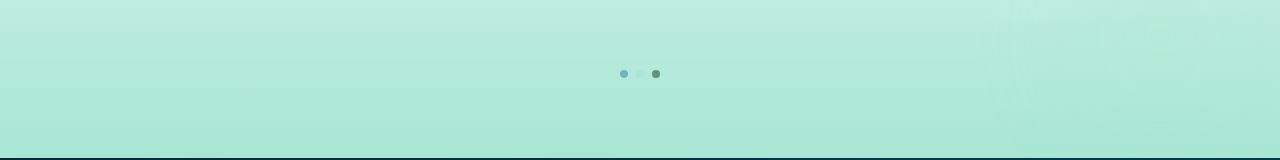
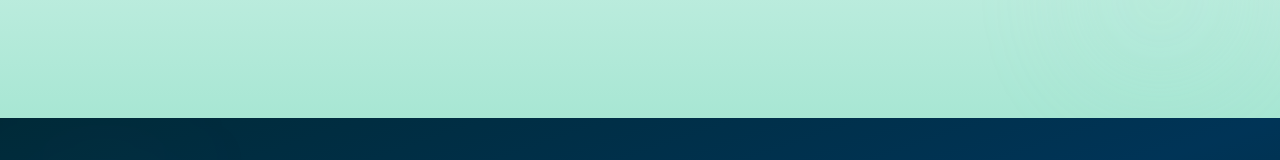
Before and after one commit to RodrigoGMGit/modern-find-freedom, a React (Vite) app: page / in a window 1280 px wide. Shown: the part 5584-5744 px from the top of the page. Built offline with nearby package versions, Linux system fonts and the light colour scheme; the HTML template or start-up script is replaced by a standard one.

Commit message:
Visual edit in Lovable

```diff
--- a/src/components/PartnersSection.tsx
+++ b/src/components/PartnersSection.tsx
@@ -97,13 +97,7 @@ const PartnersSection = () => {
       </div>
 
       {/* Indicador visual de scroll */}
-      <div className="relative flex justify-center items-center mt-6 sm:mt-8">
-        <div className="flex gap-2 items-center">
-          <div className="w-2 h-2 rounded-full bg-brand-teal-500 animate-pulse"></div>
-          <div className="w-2 h-2 rounded-full bg-brand-mint-200 animate-pulse delay-150"></div>
-          <div className="w-2 h-2 rounded-full bg-brand-olive-500 animate-pulse delay-300"></div>
-        </div>
-      </div>
+
     </section>;
 };
 export default PartnersSection;
```
